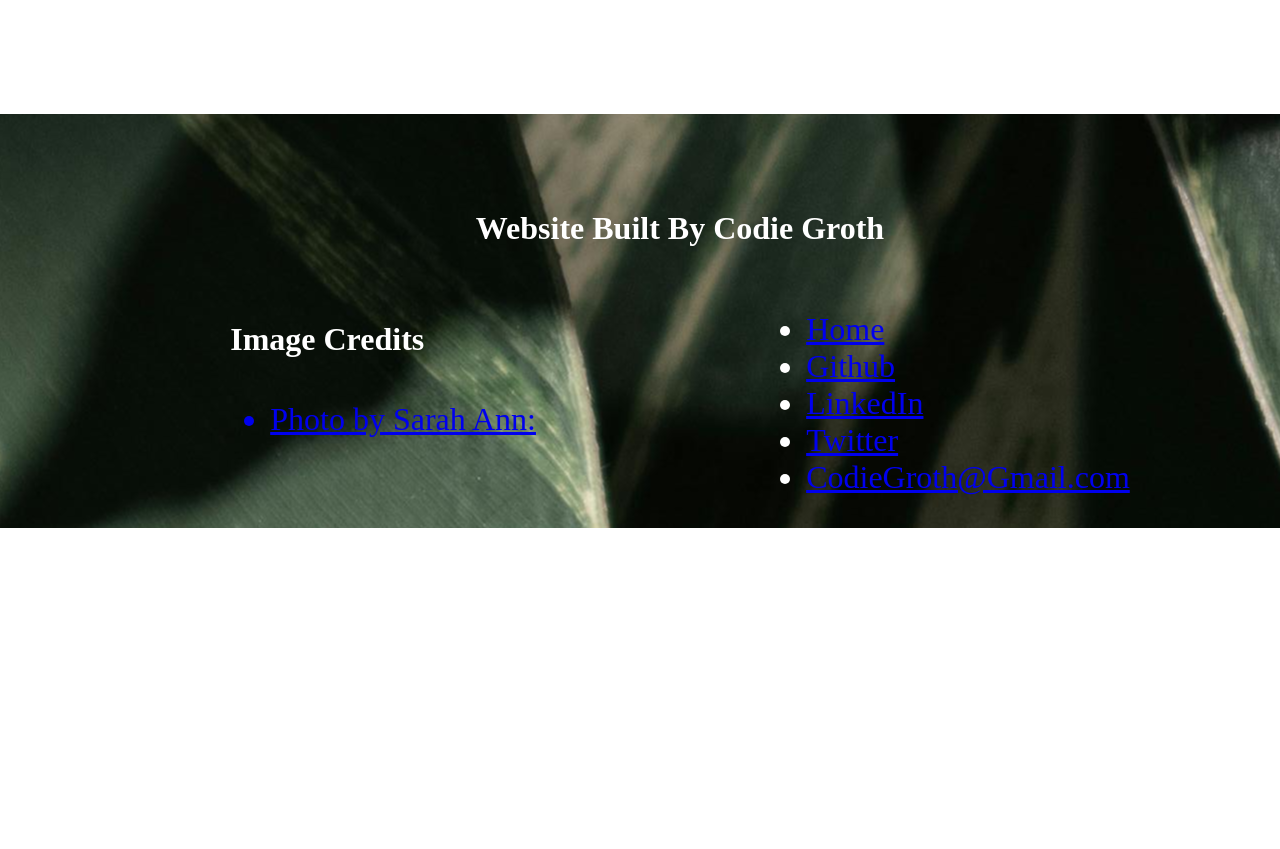
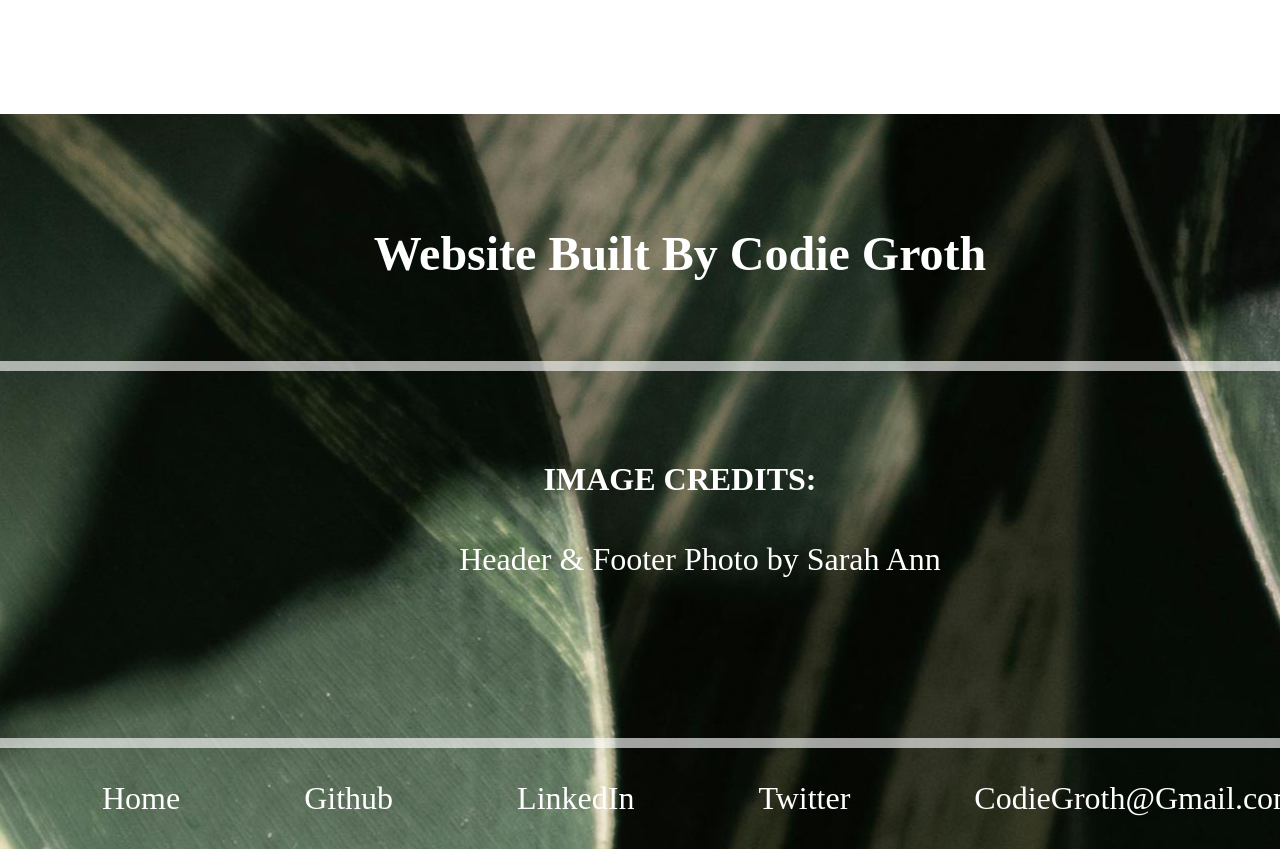
Before and after one commit to codiemaureen/codieCodes, a Next.js app: page / in a window 1280 px wide. Shown: the part 2646-3495 px from the top of the page. Before the commit the page ends 3174 px from the top, so only its background shows below. Built offline with nearby package versions, Linux system fonts and the light colour scheme; a web font is replaced by a local one.

Commit message:
Styling footer

```diff
--- a/src/app/component/Footer.jsx
+++ b/src/app/component/Footer.jsx
@@ -6,37 +6,44 @@ const Footer = () => {
       <h3 className={styles.footerTitle}>Website Built By Codie Groth</h3>
       <section className={styles.credContainer}>
        <div className={styles.imageCredContainer}>
-        <h4 className={styles.imageCredit}>Image Credits</h4>
-        <ul className={styles.imageCred}>
-         <Link href={`https://www.pexels.com/photo/green-and-white-leaves-of-the-plant-7031427/`} target='_blank'>
+        <h4 className={styles.imageCredit}>Image Credits:</h4>
+        <ul className={styles.imageCredList}>
+         <Link className={styles.imageCred} href={`https://www.pexels.com/photo/green-and-white-leaves-of-the-plant-7031427/`} target='_blank'>
          <li className={styles.image}>
-            Photo by Sarah Ann:
+            Header & Footer Photo by Sarah Ann
          </li>
          </Link>
         </ul>
        </div>
 
        <div className={styles.iconContainer}>
-        <ul className="iconCred">
-            <li className={styles.iconCred}>
-              <Link href='#navbar'>Home
+        <ul className={styles.icons}>
+            <li className={styles.icon}>
+              <Link href='#navbar'
+              className={styles.icon}>Home
               </Link>
             </li>
-          <li className={styles.iconCred}>
-            <Link href="https://github.com/codiemaureen" target='_blank'>
+          <li className={styles.icon}>
+            <Link href="https://github.com/codiemaureen" target='_blank'
+            className={styles.icon}>
               Github
             </Link>
           </li>
-          <li className={styles.iconCred}>
-            <Link href="https://www.linkedin.com/in/codiemaureen/" target='_blank'>LinkedIn
+          <li className={styles.icon}>
+            <Link
+            href="https://www.linkedin.com/in/codiemaureen/"
+            target='_blank'
+            className={styles.icon}>LinkedIn
             </Link>
           </li>
-          <li className={styles.iconC}>
-            <Link href="https://x.com/CodieMaureen" target='_blank'>Twitter
+          <li className={styles.icon}>
+            <Link href="https://x.com/CodieMaureen" target='_blank'
+            className={styles.icon}>Twitter
             </Link>
           </li>
-         <li className="icons">
-             <a href="mailto:codiegroth?subject=Hello%20there&body=I%20wanted%20to%20reach%20out">
+         <li className={styles.icon}>
+             <a href="mailto:codiegroth?subject=Hello%20there&body=I%20wanted%20to%20reach%20out"
+             className={styles.icon}>
                 CodieGroth@Gmail.com
               </a>
          </li>
--- a/src/app/component/Footer.module.css
+++ b/src/app/component/Footer.module.css
@@ -1,8 +1,10 @@
 .footer{
+ min-width: 100vw;
  background-image: url('../../../public/pexels-sarah-ann-3164915-7031427.jpg');
- background-position: 50% 50%;
+ background-position: center;
  display: flex;
  flex-direction: column;
+ margin: 0;
  margin-top: 20px;
  padding-top: 2em;
  font-size: 2em;
@@ -11,15 +13,45 @@
 
 .footerTitle{
  text-align: center;
+ font-size: 3rem;
+ border-bottom: 10px solid rgba(255, 255, 255, 0.629);
+ padding-bottom: 10vh;
+}
+.credContainer{
+ text-align: center;
+
 }
 
-.credContainer{
- display: flex;
- justify-content: space-evenly;
+.imageCredList{
+ list-style-type: none;
+ text-decoration: none;
+ border-bottom: 10px solid rgba(255, 255, 255, 0.629);
+ padding-bottom: 20vh;
 }
 
-.returnHome{
+.imageCredit{
+ text-transform: uppercase;
+ text-decoration: none;
+ color: white;
+}
+.imageCred{
+ text-decoration: none;
+ color: white;
+}
+
+.icons{
+ display: flex;
+ list-style-type: none;
+}
+
+.icon{
  margin: auto;
- padding: 2rem;
- margin-bottom: 5em;
+ text-decoration: none;
+ color: white;
 }
+
+@media screen and (max-width: 460px) {
+ .icon {
+   font-size: .5em;
+  }
+}
```
